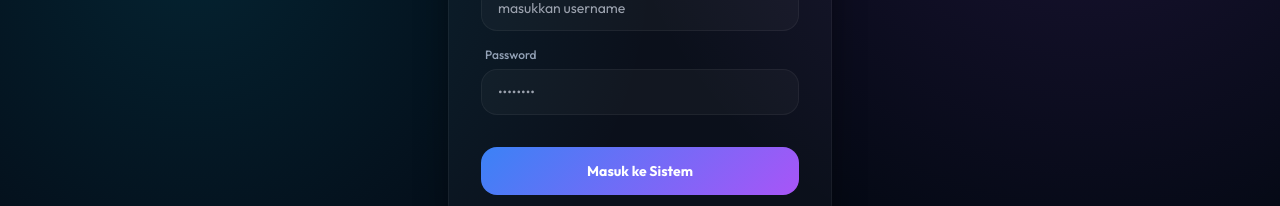
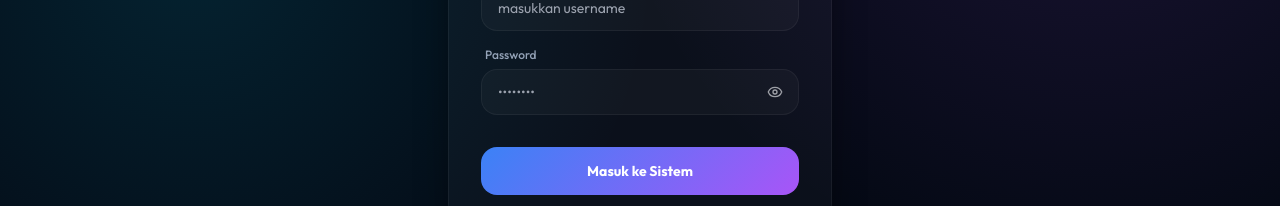
Before and after one commit to mnooryusuf/Project-AI-Engineer, a React (Vite) app in the folder frontend/: page / in a window 1280 px wide. Shown: the part 449-655 px from the top of the page. Built offline with nearby package versions, Linux system fonts and the light colour scheme.

Commit message:
feat: add show/hide password toggle to authentication form

```diff
--- a/frontend/src/App.jsx
+++ b/frontend/src/App.jsx
@@ -1,6 +1,6 @@
 // src/App.jsx — Root Application dengan Auth flow (Premium UI)
 import { useState, useEffect, useCallback } from 'react'
-import { Bot, Loader2, AlertTriangle } from 'lucide-react'
+import { Bot, Loader2, AlertTriangle, Eye, EyeOff } from 'lucide-react'
 import { v4 as uuidv4 } from 'uuid'
 import ChatBox from './components/ChatBox'
 import Sidebar from './components/Sidebar'
@@ -13,6 +13,7 @@ function LoginPage({ onLogin }) {
   const [username, setUsername] = useState('')
   const [email, setEmail]     = useState('')
   const [password, setPassword] = useState('')
+  const [showPassword, setShowPassword] = useState(false)
   const [loading, setLoading] = useState(false)
   const [error, setError]     = useState('')
 
@@ -125,13 +126,14 @@ function LoginPage({ onLogin }) {
             {/* Password */}
             <div>
               <label className="text-xs font-medium mb-1.5 ml-1 block" style={{ color: 'var(--text-muted)' }}>Password</label>
+              <div className="relative">
                 <input
                   id="password-input"
-                type="password"
+                  type={showPassword ? "text" : "password"}
                   value={password}
                   onChange={(e) => setPassword(e.target.value)}
                   required
-                className="w-full px-4 py-3 rounded-2xl text-sm outline-none interactive-ring bg-transparent"
+                  className="w-full pl-4 pr-10 py-3 rounded-2xl text-sm outline-none interactive-ring bg-transparent"
                   style={{
                     border: '1px solid var(--glass-border)',
                     color: 'var(--text-primary)',
@@ -139,6 +141,16 @@ function LoginPage({ onLogin }) {
                   }}
                   placeholder="••••••••"
                 />
+                <button
+                  type="button"
+                  onClick={() => setShowPassword(!showPassword)}
+                  className="absolute right-3 top-1/2 -translate-y-1/2 p-1 rounded-md opacity-60 hover:opacity-100 transition-opacity"
+                  style={{ color: 'var(--text-primary)' }}
+                  title={showPassword ? 'Sembunyikan password' : 'Tampilkan password'}
+                >
+                  {showPassword ? <EyeOff size={16} /> : <Eye size={16} />}
+                </button>
+              </div>
             </div>
 
             {/* Error */}
```
Lines whose indentation alone changed are shown as unchanged.
